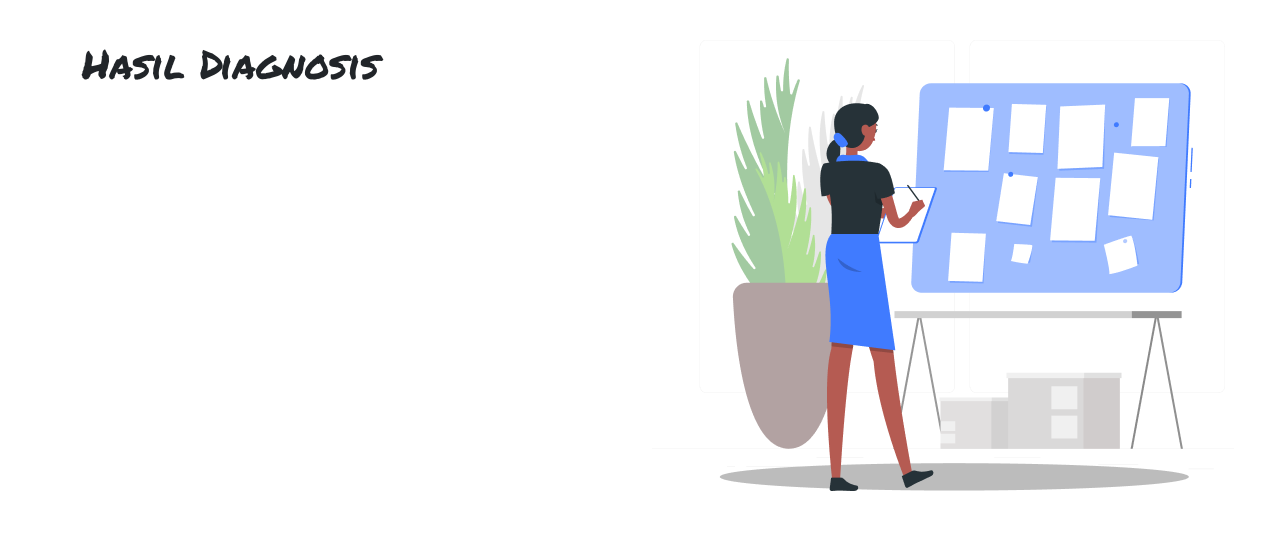
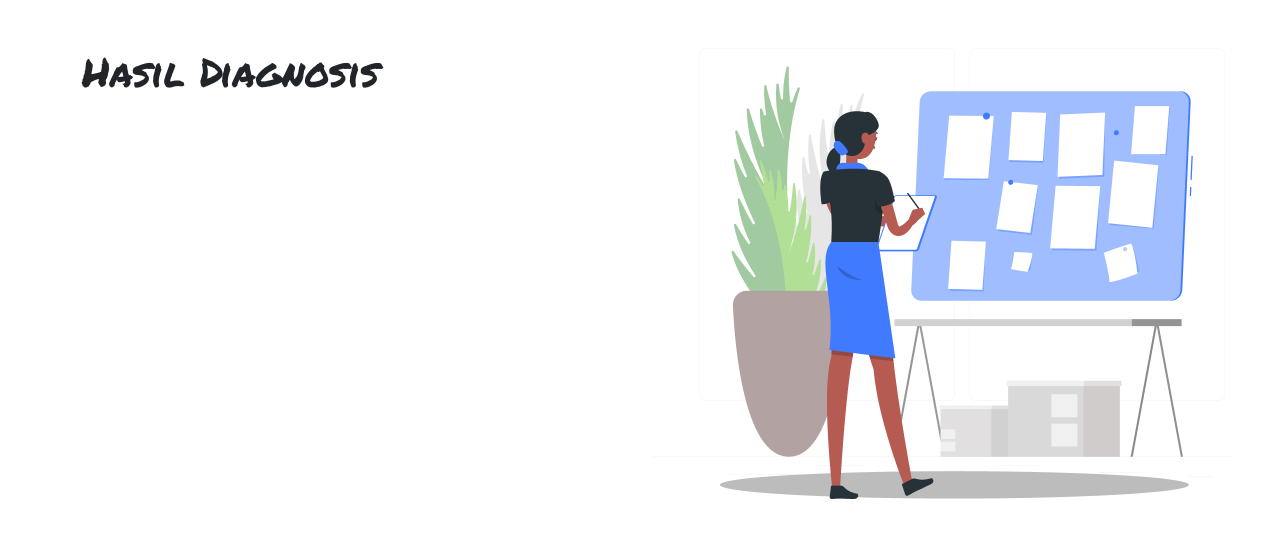
Before and after one commit to steven278/Expert-System, a PHP site: page /HasilDiagnosis.php in a window 1280 px wide. Shown: the part 76-614 px from the top of the page. Run offline with PHP 8.4, Linux system fonts and the light colour scheme.

Commit message:
Update HasilDiagnosis.php

```diff
--- a/HasilDiagnosis.php
+++ b/HasilDiagnosis.php
@@ -12,8 +12,7 @@
     <title>Document</title>
 </head>
 <body>
-<div style="height: 40px;"></div>
-    <div class="container">
+    <div class="container mt-5">
         <div class="row">
             <div class="col-md-6">
                 <h1>Hasil Diagnosis</h1>
```
